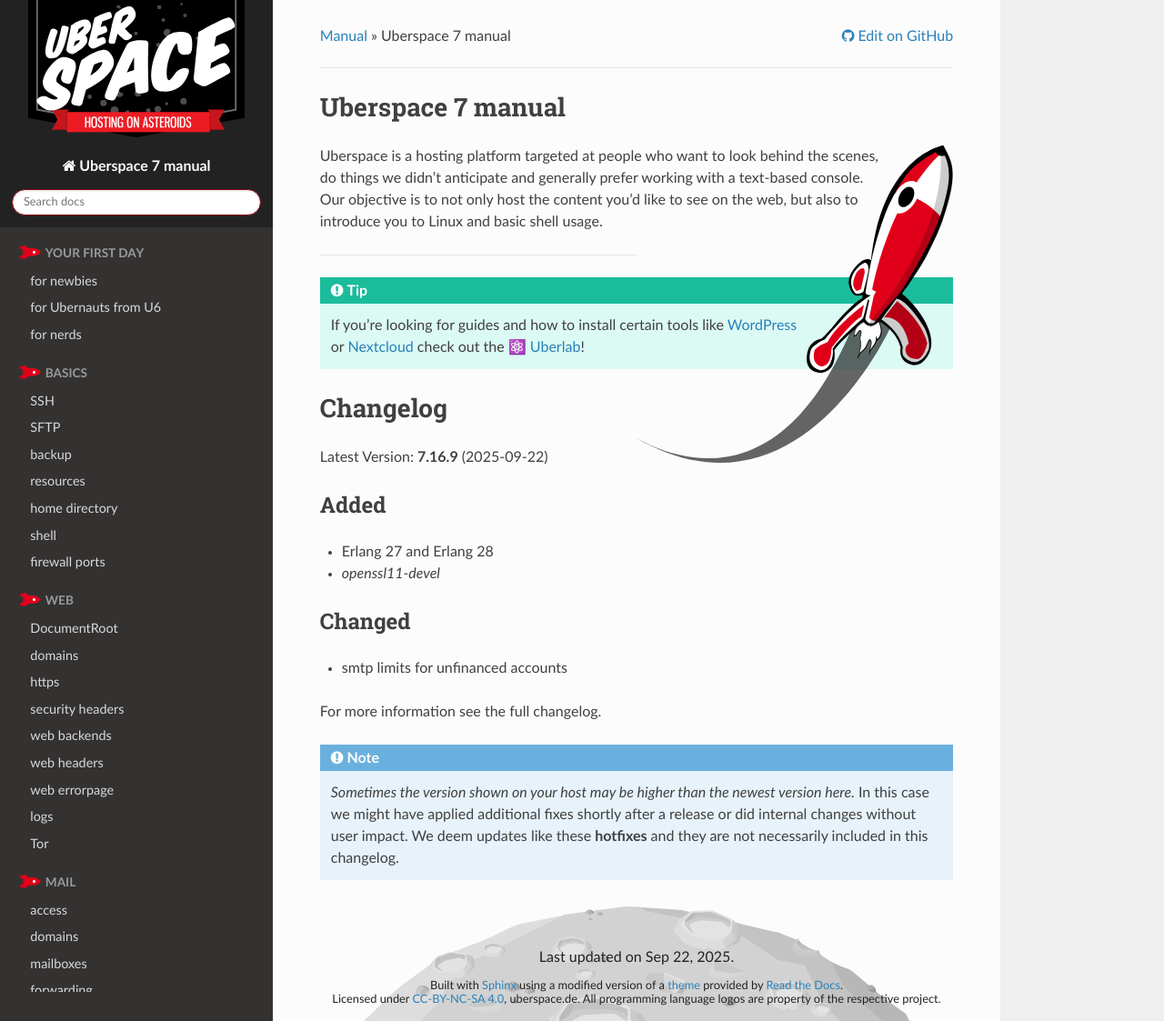
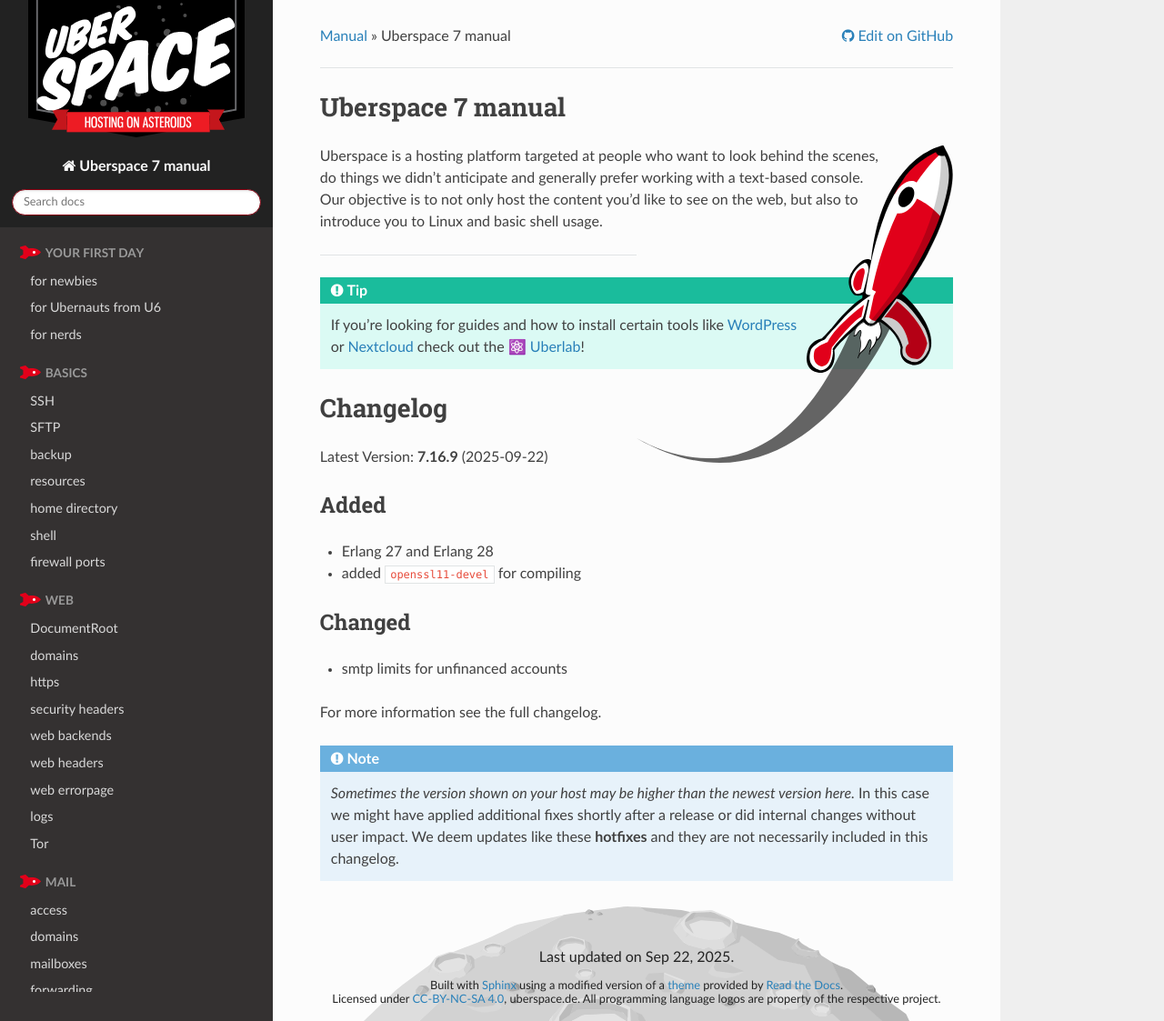
Before and after one commit to Uberspace/manual, a Sphinx documentation site: the page built from source/index.rst, in a window 1280 px wide and 1123 px high. Shown: the whole window at 91% size. Built offline with Sphinx 7.4.7 and the Read the Docs theme 3.1.0, drawn with Linux system fonts in a browser that asks for light colours; pages that are not in the unit, such as notebooks, are missing from menus.

Commit message:
fix code

```diff
--- a/source/changelog/2025-09-22_7.16.9.rst
+++ b/source/changelog/2025-09-22_7.16.9.rst
@@ -1,7 +1,7 @@
 Added
 -----
 * Erlang 27 and Erlang 28
-* `openssl11-devel`
+* added ``openssl11-devel`` for compiling
 
 Changed
 -------
```
